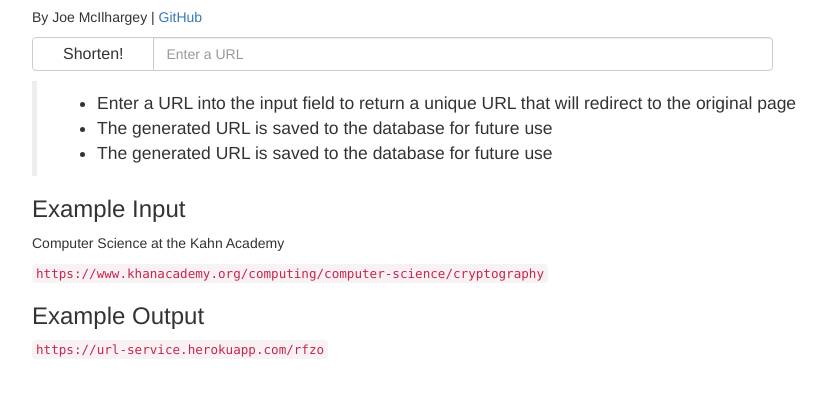
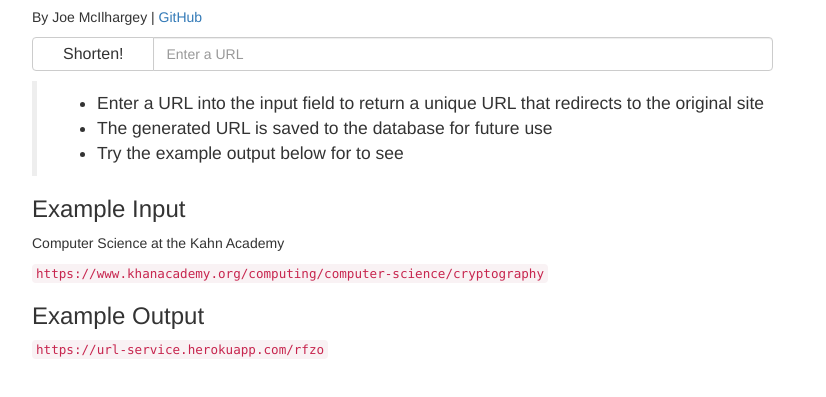
Before and after one commit to jmcilhargey/url-shortener, a website: page index.html in a window 1280 px wide. Shown: the part 63-460 px from the top of the page, without its empty margins (38-864 px from the left). Drawn offline with nearby package versions, Linux system fonts and the light colour scheme.

```diff
--- a/index.html
+++ b/index.html
@@ -19,9 +19,9 @@
             </form>
             <blockquote>
                 <ul>
-                    <li>Enter a URL into the input field to return a unique URL that will redirect to the original page</li>
+                    <li>Enter a URL into the input field to return a unique URL that redirects to the original site</li>
                     <li>The generated URL is saved to the database for future use</li>
-                    <li>The generated URL is saved to the database for future use</li>
+                    <li>Try the example output below for to see</li>
                 </ul>
             </blockquote>
 
```
